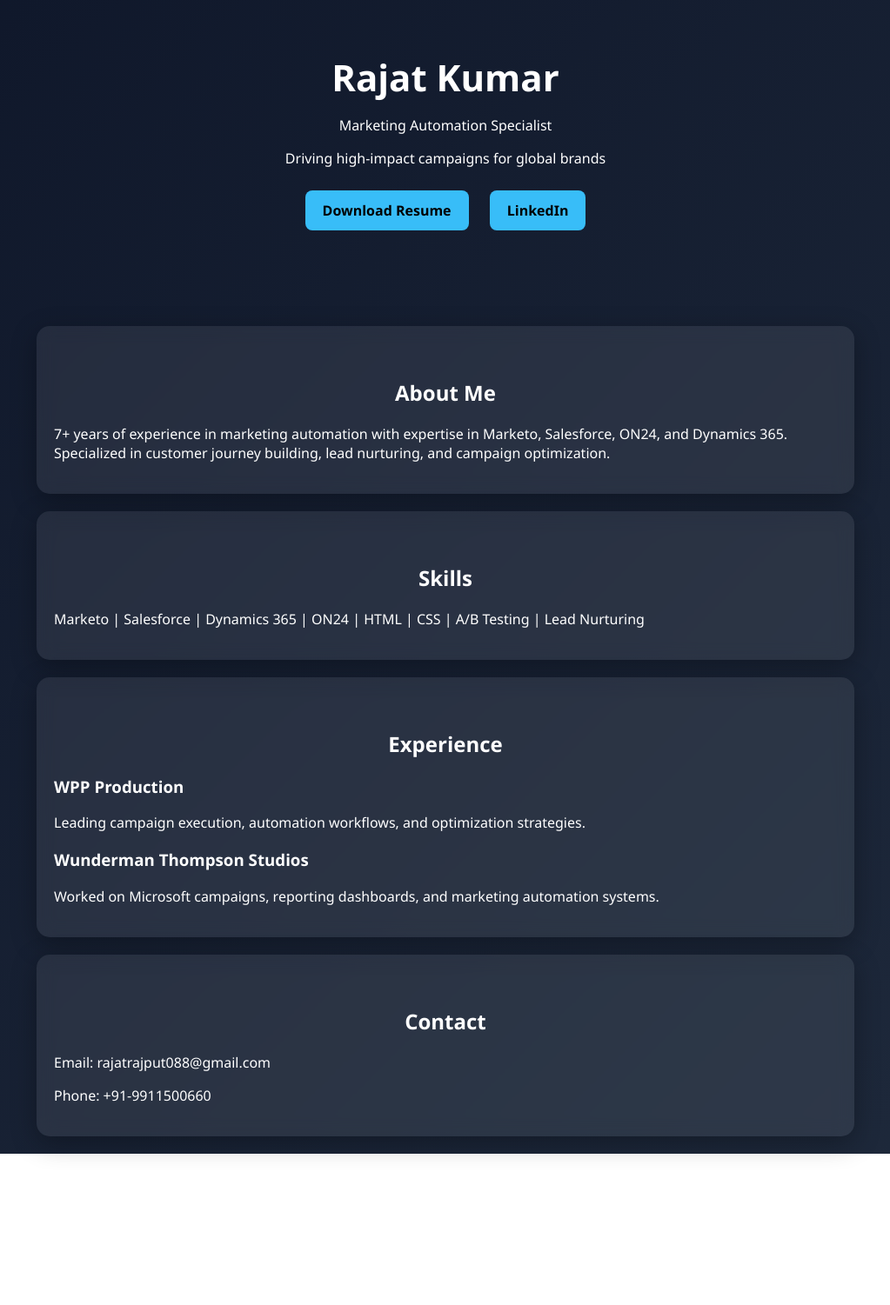
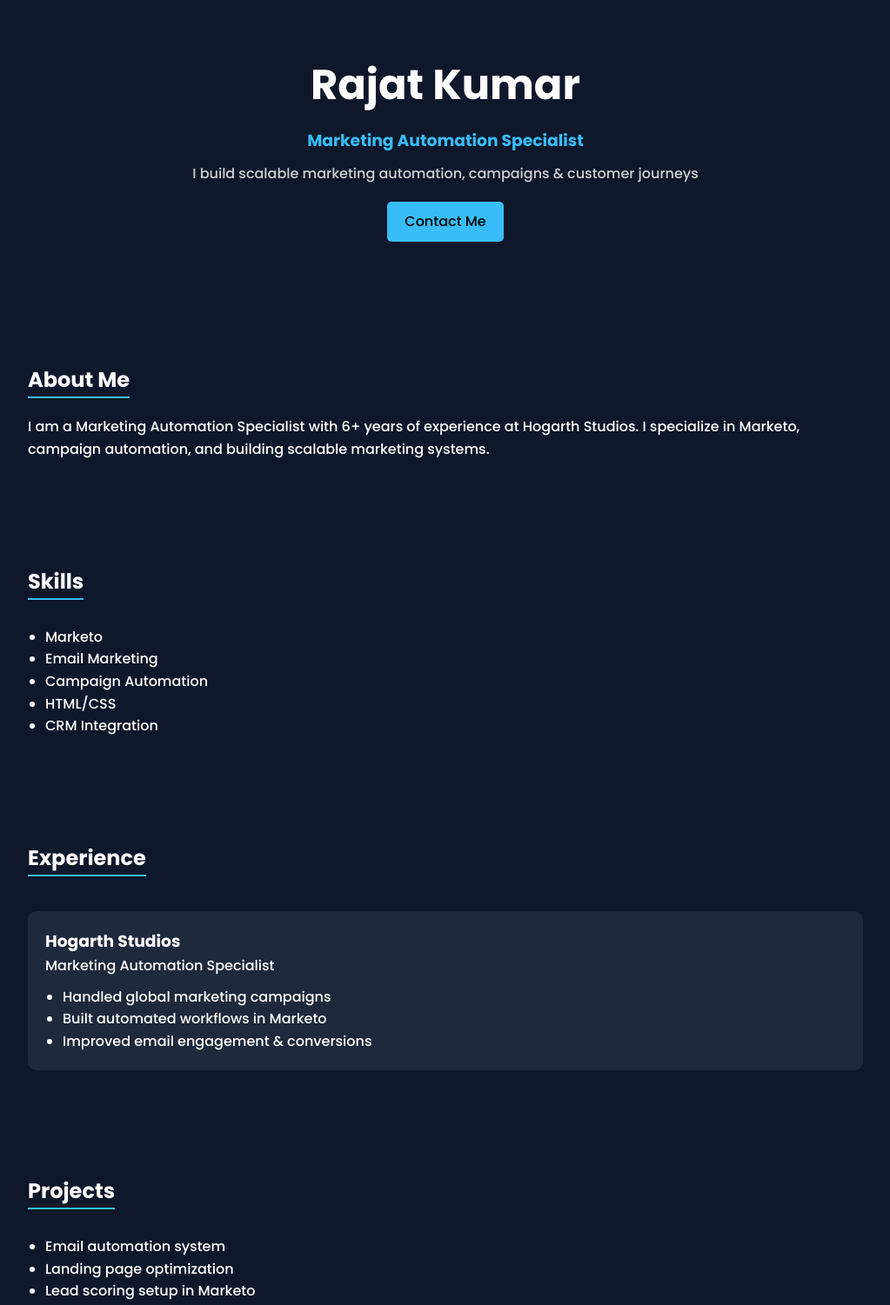
Before and after one commit to RajatRajput01/RajatRajput01.github.io, a plain HTML site: page index.html in a window 1280 px wide. Shown: the part 20-1521 px from the top of the page at 87% size, without its empty margins (128-1151 px from the left). Before the commit the page ends 1347 px from the top, so only its background shows below. Drawn offline with Linux system fonts and the light colour scheme.

Commit message:
Update index.html

```diff
--- a/index.html
+++ b/index.html
@@ -2,75 +2,84 @@
 <html lang="en">
 <head>
   <meta charset="UTF-8">
+  <title>Rajat Kumar | Marketing Automation Specialist</title>
   <meta name="viewport" content="width=device-width, initial-scale=1.0">
-<title>Rajat Kumar | Marketing Automation Specialist</title>
+  <link href="https://fonts.googleapis.com/css2?family=Poppins:wght@300;500;700&display=swap" rel="stylesheet">
 
   <style>
+    * { margin: 0; padding: 0; box-sizing: border-box; font-family: 'Poppins', sans-serif; }
+
     body {
-  margin: 0;
-  font-family: 'Segoe UI', sans-serif;
-  background: linear-gradient(135deg, #0f172a, #1e293b);
+      background: #0f172a;
       color: white;
+      line-height: 1.6;
     }
 
-/* Glass Card */
-.card {
-  background: rgba(255,255,255,0.08);
-  backdrop-filter: blur(10px);
-  padding: 20px;
-  margin: 20px auto;
-  border-radius: 15px;
-  max-width: 900px;
-  box-shadow: 0 8px 30px rgba(0,0,0,0.3);
-  transition: 0.3s;
-}
-.card:hover {
-  transform: translateY(-5px);
-}
-
-/* Header */
     header {
       text-align: center;
       padding: 80px 20px;
     }
 
-h1 {
-  font-size: 42px;
-  margin: 0;
+    header h1 {
+      font-size: 48px;
+      font-weight: 700;
+    }
+
+    header h3 {
+      color: #38bdf8;
+      margin: 10px 0;
+    }
+
+    header p {
+      max-width: 600px;
+      margin: auto;
+      opacity: 0.8;
     }
 
     .btn {
       display: inline-block;
-  margin: 10px;
-  padding: 12px 20px;
+      margin-top: 20px;
+      padding: 10px 20px;
       background: #38bdf8;
       color: black;
-  border-radius: 8px;
+      border-radius: 5px;
       text-decoration: none;
-  font-weight: bold;
       transition: 0.3s;
     }
+
     .btn:hover {
       background: #0ea5e9;
     }
 
-/* Section Titles */
-h2 {
-  text-align: center;
-  margin-top: 40px;
+    section {
+      padding: 60px 20px;
+      max-width: 1000px;
+      margin: auto;
     }
 
-/* Fade animation */
-.fade {
-  opacity: 0;
-  transform: translateY(20px);
-  transition: all 1s;
-}
-.show {
-  opacity: 1;
-  transform: translateY(0);
+    h2 {
+      margin-bottom: 20px;
+      border-bottom: 2px solid #38bdf8;
+      display: inline-block;
     }
 
+    ul {
+      margin-top: 10px;
+      padding-left: 20px;
+    }
+
+    .card {
+      background: #1e293b;
+      padding: 20px;
+      margin-top: 20px;
+      border-radius: 10px;
+    }
+
+    footer {
+      text-align: center;
+      padding: 20px;
+      opacity: 0.6;
+    }
   </style>
 </head>
 
@@ -78,51 +87,61 @@
 
 <header>
   <h1>Rajat Kumar</h1>
-  <p>Marketing Automation Specialist</p>
-  <p>Driving high-impact campaigns for global brands</p>
-
-  <a href="#" class="btn">Download Resume</a>
-  <a href="https://linkedin.com" class="btn">LinkedIn</a>
+  <h3>Marketing Automation Specialist</h3>
+  <p>I build scalable marketing automation, campaigns & customer journeys</p>
+  <a href="#contact" class="btn">Contact Me</a>
 </header>
 
-<section class="card fade">
+<section>
   <h2>About Me</h2>
-  <p>7+ years of experience in marketing automation with expertise in Marketo, Salesforce, ON24, and Dynamics 365. Specialized in customer journey building, lead nurturing, and campaign optimization.</p>
+  <p>
+    I am a Marketing Automation Specialist with 6+ years of experience at Hogarth Studios.
+    I specialize in Marketo, campaign automation, and building scalable marketing systems.
+  </p>
 </section>
 
-<section class="card fade">
+<section>
   <h2>Skills</h2>
-  <p>Marketo | Salesforce | Dynamics 365 | ON24 | HTML | CSS | A/B Testing | Lead Nurturing</p>
+  <ul>
+    <li>Marketo</li>
+    <li>Email Marketing</li>
+    <li>Campaign Automation</li>
+    <li>HTML/CSS</li>
+    <li>CRM Integration</li>
+  </ul>
 </section>
 
-<section class="card fade">
+<section>
   <h2>Experience</h2>
-
-  <h3>WPP Production</h3>
-  <p>Leading campaign execution, automation workflows, and optimization strategies.</p>
-
-  <h3>Wunderman Thompson Studios</h3>
-  <p>Worked on Microsoft campaigns, reporting dashboards, and marketing automation systems.</p>
+  <div class="card">
+    <h3>Hogarth Studios</h3>
+    <p>Marketing Automation Specialist</p>
+    <ul>
+      <li>Handled global marketing campaigns</li>
+      <li>Built automated workflows in Marketo</li>
+      <li>Improved email engagement & conversions</li>
+    </ul>
+  </div>
 </section>
 
-<section class="card fade">
-  <h2>Contact</h2>
-  <p>Email: rajatrajput088@gmail.com</p>
-  <p>Phone: +91-9911500660</p>
+<section>
+  <h2>Projects</h2>
+  <ul>
+    <li>Email automation system</li>
+    <li>Landing page optimization</li>
+    <li>Lead scoring setup in Marketo</li>
+  </ul>
 </section>
 
-<script>
-const elements = document.querySelectorAll('.fade');
+<section id="contact">
+  <h2>Contact</h2>
+  <p>Email: your@email.com</p>
+  <p>LinkedIn: your-link</p>
+</section>
 
-window.addEventListener('scroll', () => {
-  elements.forEach(el => {
-    const top = el.getBoundingClientRect().top;
-    if(top < window.innerHeight - 100){
-      el.classList.add('show');
-    }
-  });
-});
-</script>
+<footer>
+  <p>© 2026 Rajat Kumar</p>
+</footer>
 
 </body>
 </html>
```
Lines whose indentation alone changed are shown as unchanged.
